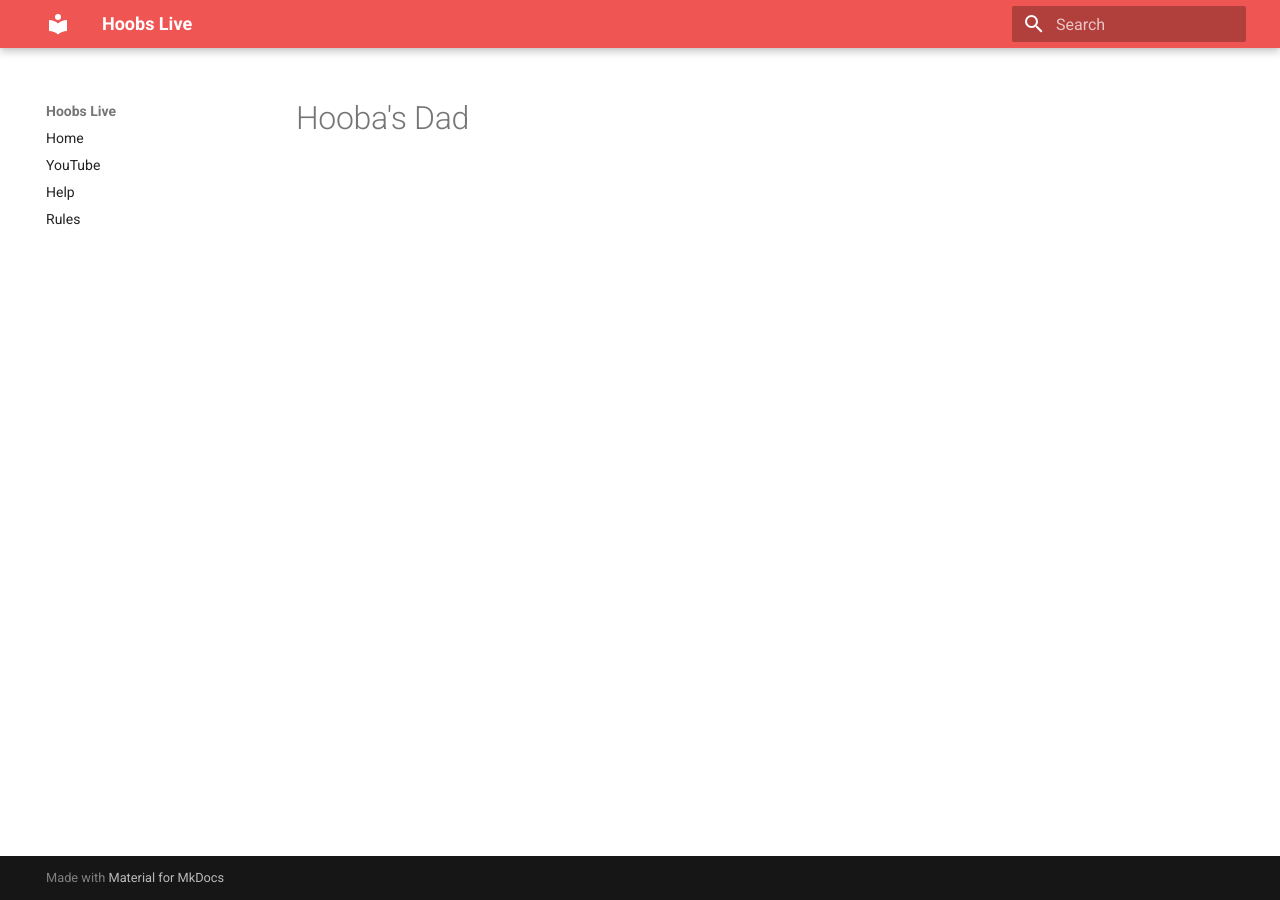
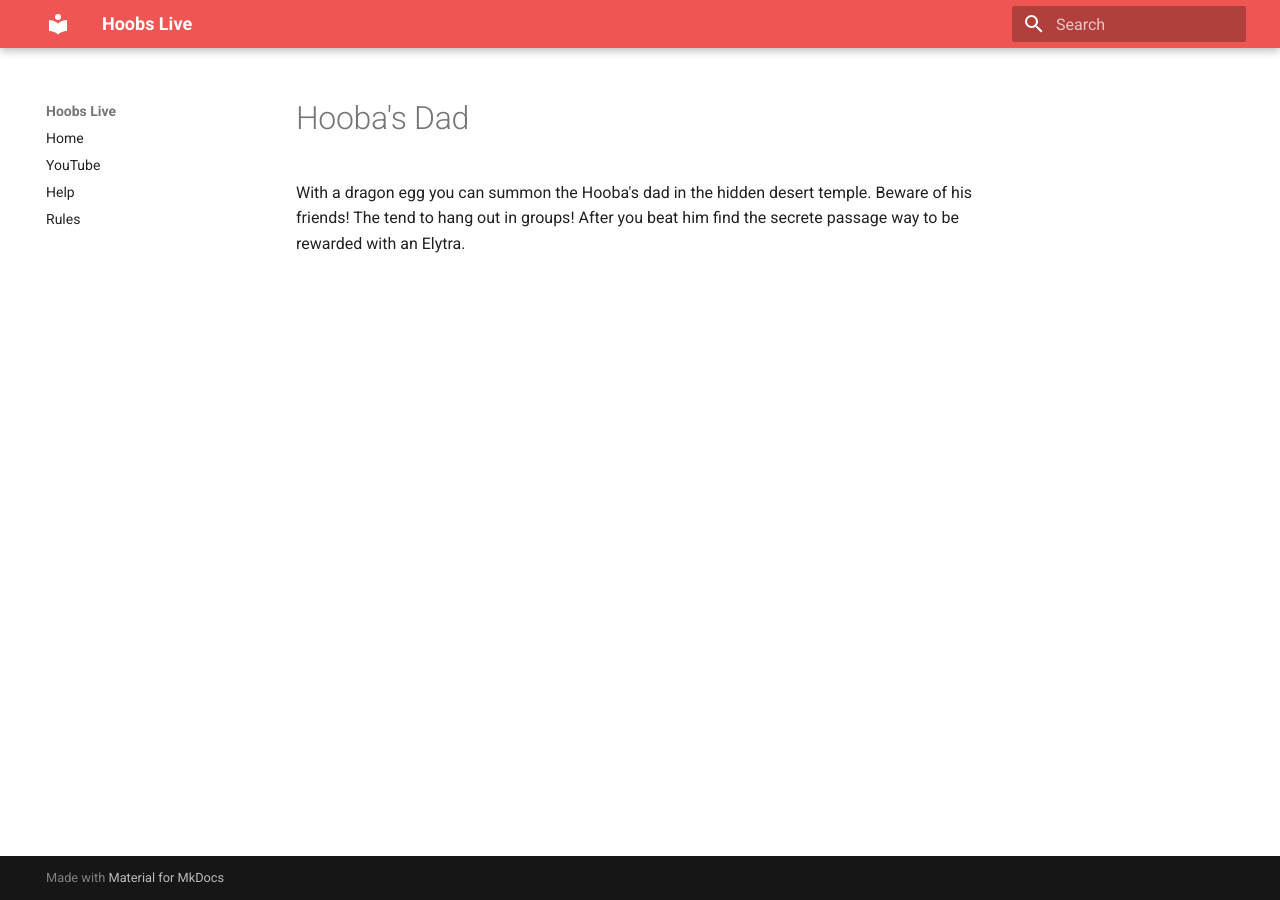
Before and after one commit to cunhar/hoobs-live-docs, an MkDocs documentation site: the page built from docs/lore/hoobasdad.md, in a window 1280 px wide. Built offline with MkDocs 1.6.1 and Material for MkDocs 9.7.7, drawn with Linux system fonts in a browser that asks for light colours.

Commit message:
Update hoobasdad.md

```diff
--- a/docs/lore/hoobasdad.md
+++ b/docs/lore/hoobasdad.md
@@ -1 +1,2 @@
 # Hooba's Dad
+With a dragon egg you can summon the Hooba's dad in the hidden desert temple. Beware of his friends!  The tend to hang out in groups!  After you beat him find the secrete passage way to be rewarded with an Elytra.
```
